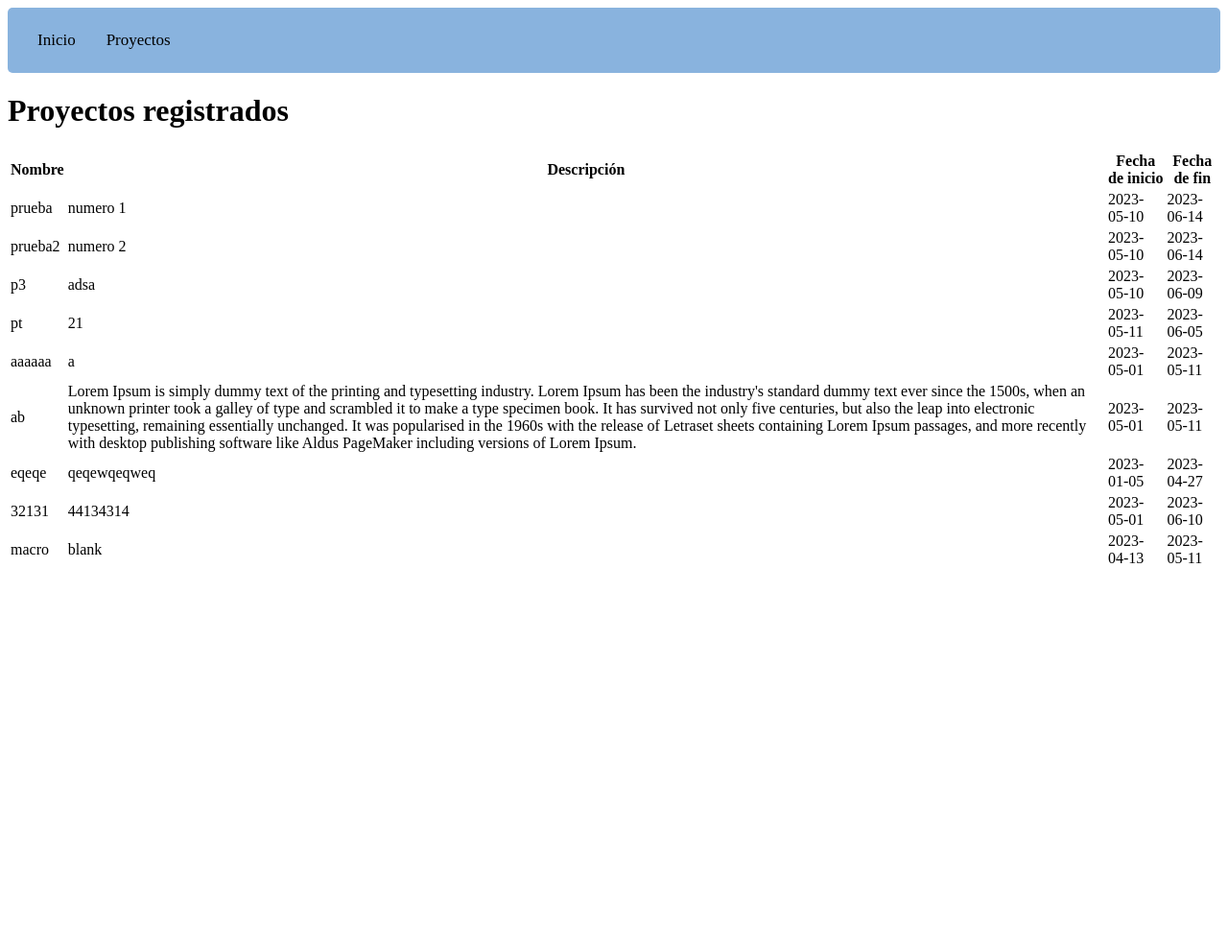
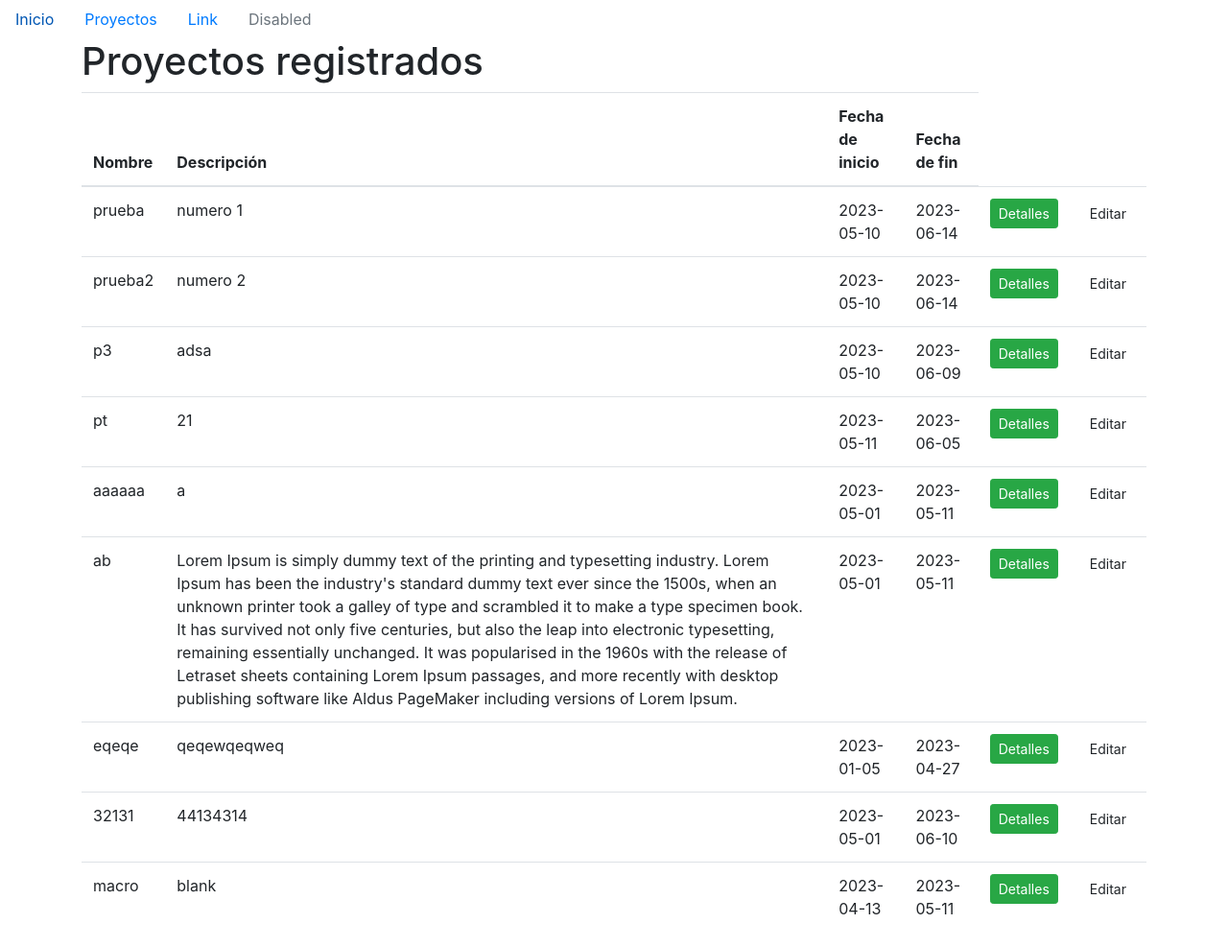
Before and after one commit to AlanDSigala/obra-publica, a Flask app: page /proyectos in a window 1280 px wide. Shown: the whole page at 96% size. Before the commit the page ends 587 px from the top, so only its background shows below. Run offline with Flask 3, Linux system fonts and the light colour scheme.

Commit message:
Se implemento la relacion entre proyectosYfrentes

```diff
--- a/src/main.py
+++ b/src/main.py
@@ -56,22 +56,29 @@
     proyectos = Proyecto.query.all()
     return render_template('proyectos.html', proyectos=proyectos)
 
-@app.route('/registro/frentes/1')
+
+@app.route('/registro/frentes/1', methods=['POST'])
 def procesarRegistrarFrentre():
     proyecto_id = request.form.get('proyecto_id')
-    proyecto = session.query(Proyecto).get(proyecto_id)
+    proyecto = Proyecto.query.filter_by(id=proyecto_id).first()
 
     nombre = request.form.get('nombre')
     descripcion = request.form.get('descripcion')
     fecha_inicio = datetime.strptime(request.form.get('fecha_inicio'), '%Y-%m-%d')
     no_contrato = request.form.get('no_contrato')
     fecha_final = datetime.strptime(request.form.get('fecha_final'), '%Y-%m-%d')
-    proyecto_asociado = request.form.get('proyecto')
+
     # guardar los datos en la base de datos
-    frente = Frente(nombre=nombre, descripcion=descripcion, fecha_inicio=fecha_inicio, no_contrato=no_contrato, fecha_final=fecha_final, proyecto_id= proyecto_asociado)
+    frente = Frente(nombre=nombre, descripcion=descripcion, fecha_inicio=fecha_inicio, no_contrato=no_contrato, fecha_final=fecha_final, proyecto_id= proyecto_id)
     db.session.add(frente)
     db.session.commit()
+    return redirect(url_for('detalles_proyecto', id=proyecto.id))
 
+@app.route('/proyecto/detalles/<int:id>')
+def detalles_proyecto(id):
+    proyecto = Proyecto.query.get(id)
+    frentes = Frente.query.filter_by(proyecto_id=proyecto.id).all()
+    return render_template('detalle_proyecto.html', proyecto=proyecto, frentes=frentes)
 
 if __name__ == "__main__":
     app.run(host='0.0.0.0', port=3000, debug=True)
--- a/src/static/style.css
+++ b/src/static/style.css
@@ -1,14 +1,12 @@
 /* Estilos para la barra de navegación */
 .navbar {
   background-color: #89b3de; /* color de fondo de la barra de navegación */
-    overflow: hidden;
-    padding: 10px 15px; /* espacio de relleno interno de la barra de navegación */
   border-radius: 5px; /* esquinas redondeadas de la barra de navegación */
 }
 
 /* Estilos para los enlaces de la barra de navegación */
 .navbar a {
-    float: left; /* para que los elementos se acomoden en la barra */
+  display: inline-block; /* para que los elementos se acomoden en línea */
   color: black; /* color de texto */
   text-align: center; /* alinear texto al centro */
   padding: 14px 16px; /* agregar espaciado alrededor del texto */
--- a/src/templates/base.html
+++ b/src/templates/base.html
@@ -6,6 +6,8 @@
   <meta http-equiv="X-UA-Compatible" content="IE=edge">
   <meta name="viewport" content="width=device-width, initial-scale=1.0">
   <link rel="stylesheet" href="{{ url_for('static', filename='style.css') }}">
+  <link rel="stylesheet" href="https://cdn.jsdelivr.net/npm/bootstrap@4.3.1/dist/css/bootstrap.min.css" integrity="sha384-ggOyR0iXCbMQv3Xipma34MD+dH/1fQ784/j6cY/iJTQUOhcWr7x9JvoRxT2MZw1T" crossorigin="anonymous">
+
   <title>{% block title %}{% endblock %}</title>
 </head>
 
--- a/src/templates/navbar.html
+++ b/src/templates/navbar.html
@@ -1,11 +1,15 @@
 
-
-  <nav class="navbar">
-    <a href="/">Inicio</a>
-    <a href="/proyectos">Proyectos</a>
-  </nav>
-
-
-
-<!--<a href="{{ url_for('index') }}">Inicio</a>
-<a href="{{ url_for('index') }}">Ver Proyectos</a> -->
+  <ul class="nav">
+    <li class="nav-item">
+      <a class="nav-link active" href="/">Inicio</a>
+    </li>
+    <li class="nav-item">
+      <a class="nav-link" href="/proyectos">Proyectos</a>
+    </li>
+    <li class="nav-item">
+      <a class="nav-link" href="#">Link</a>
+    </li>
+    <li class="nav-item">
+      <a class="nav-link disabled" href="#" tabindex="-1" aria-disabled="true">Disabled</a>
+    </li>
+  </ul>
--- a/src/templates/proyectos.html
+++ b/src/templates/proyectos.html
@@ -4,7 +4,8 @@
 
 {% block content %}
 <h1>Proyectos registrados</h1>
-<table>
+<div class="table-resposive">
+  <table class="table">
     <thead>
       <tr>
         <th>Nombre</th>
@@ -20,8 +21,11 @@
         <td>{{ proyecto.descripcion }}</td>
         <td>{{ proyecto.fecha_inicio }}</td>
         <td>{{ proyecto.fecha_final }}</td>
+        <td><a href="/proyecto/detalles/{{proyecto.id}}" class="btn btn-success btn-sm">Detalles</a></td>
+        <td><a href="" class="btn btn-delete btn-sm">Editar</a></td>
       </tr>
       {% endfor %}
     </tbody>
   </table>
+</div>
 {% endblock %}
--- a/src/templates/registro_proyecto.html
+++ b/src/templates/registro_proyecto.html
@@ -12,7 +12,7 @@
 
   <div class="form-group">
     <label for="descripcion">Descripción del proyecto:</label>
-    <textarea id="descripcion" name="descripcion" class="form-control" required></textarea>
+    <textarea  id="descripcion" name="descripcion" class="form-control" required></textarea>
   </div>
 
   <div class="form-group">
```
Also changed, not shown: src/templates/detalle_proyecto.html (added, +19 -0 lines), src/templates/frentes_obra.html (+5 -5 lines), src/instance/obra.db. Lines whose indentation alone changed are shown as unchanged.
